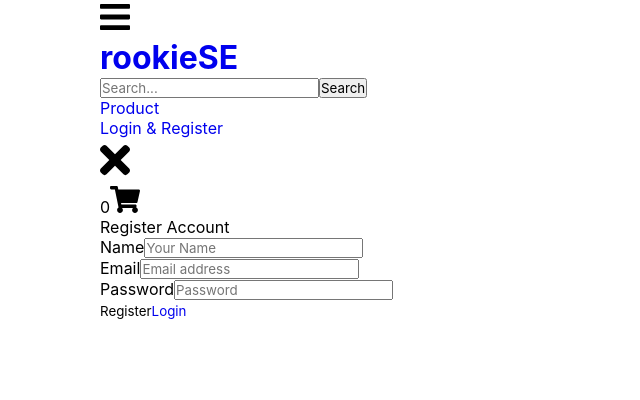
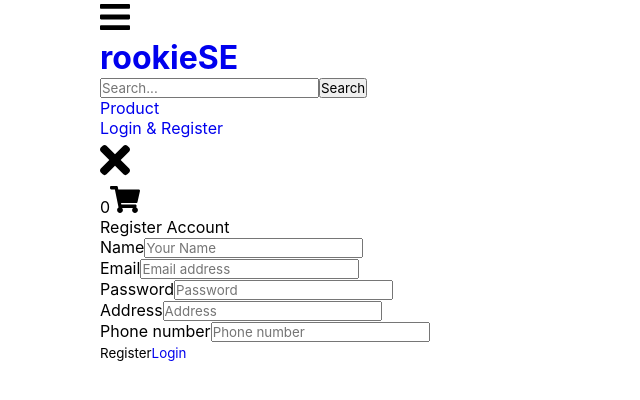
Before and after one commit to 19127592/CNPM, a React (Create React App) app in the folder client/: page /register in a window 1280 px wide. Shown: the top 400 px of the page, without its empty margins (0-640 px from the left). Built offline with nearby package versions, Linux system fonts and the light colour scheme; no server answers.

Commit message:
Add register elements (UI/UX)

```diff
--- a/client/src/components/mainpage/auth/Register.js
+++ b/client/src/components/mainpage/auth/Register.js
@@ -62,6 +62,32 @@ export default function Register() {
               onChange={setUserPassword}
             />
           </div>
+          <div className="form-group">
+            <span className="form-title">Address</span>
+            <input
+              className="input-box"
+              type="address"
+              name="address"
+              required
+              autoComplete="on"
+              placeholder="Address"
+              value={user.address}
+              onChange={setUserPassword}
+            />
+          </div>
+          <div className="form-group">
+            <span className="form-title">Phone number</span>
+            <input
+              className="input-box"
+              type="phone"
+              name="phone"
+              required
+              autoComplete="on"
+              placeholder="Phone number"
+              value={user.phone}
+              onChange={setUserPassword}
+            />
+          </div>
           <div className="row">
             <button type="submit" className="re-btn">
               Register
```
